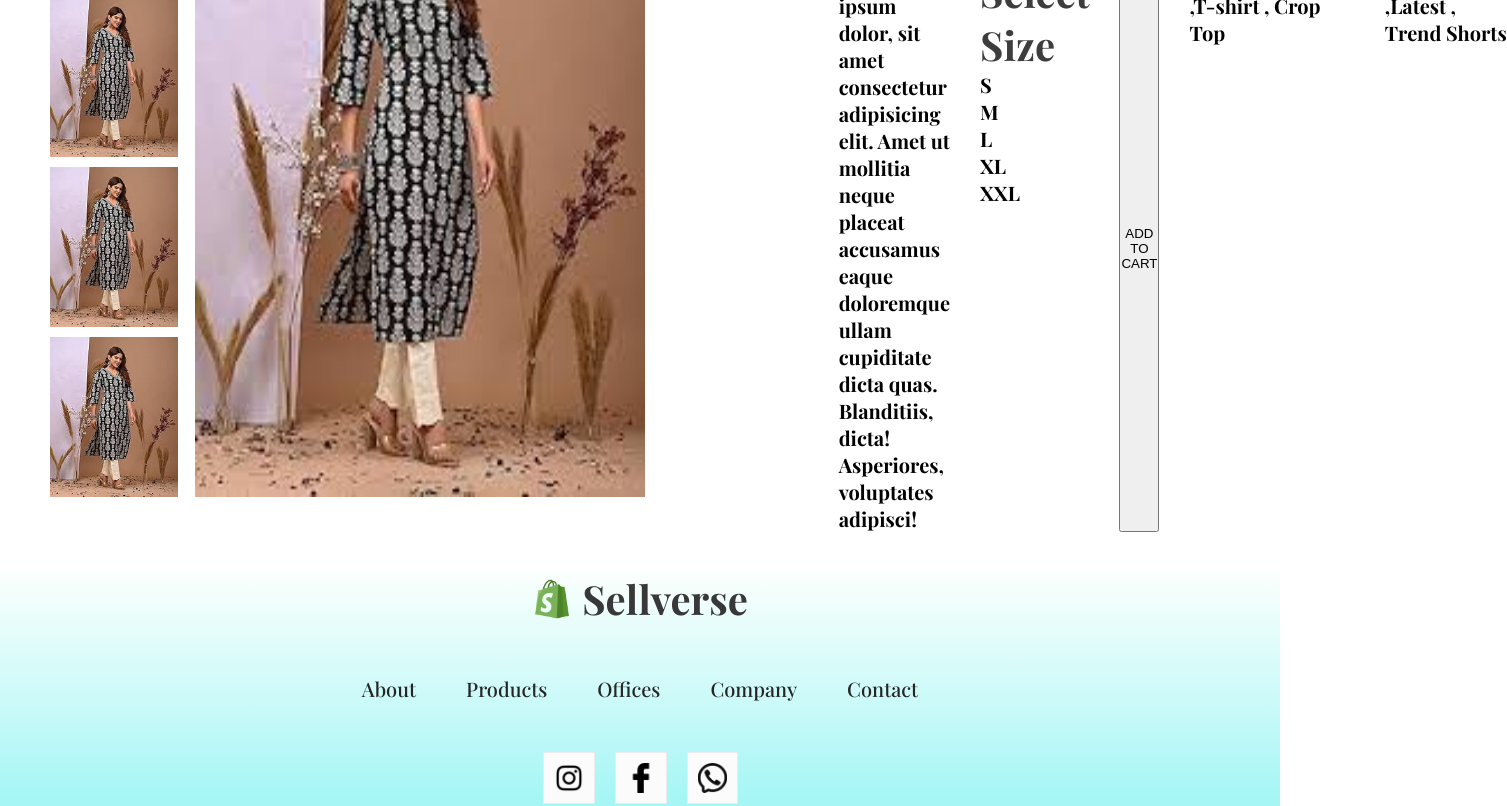
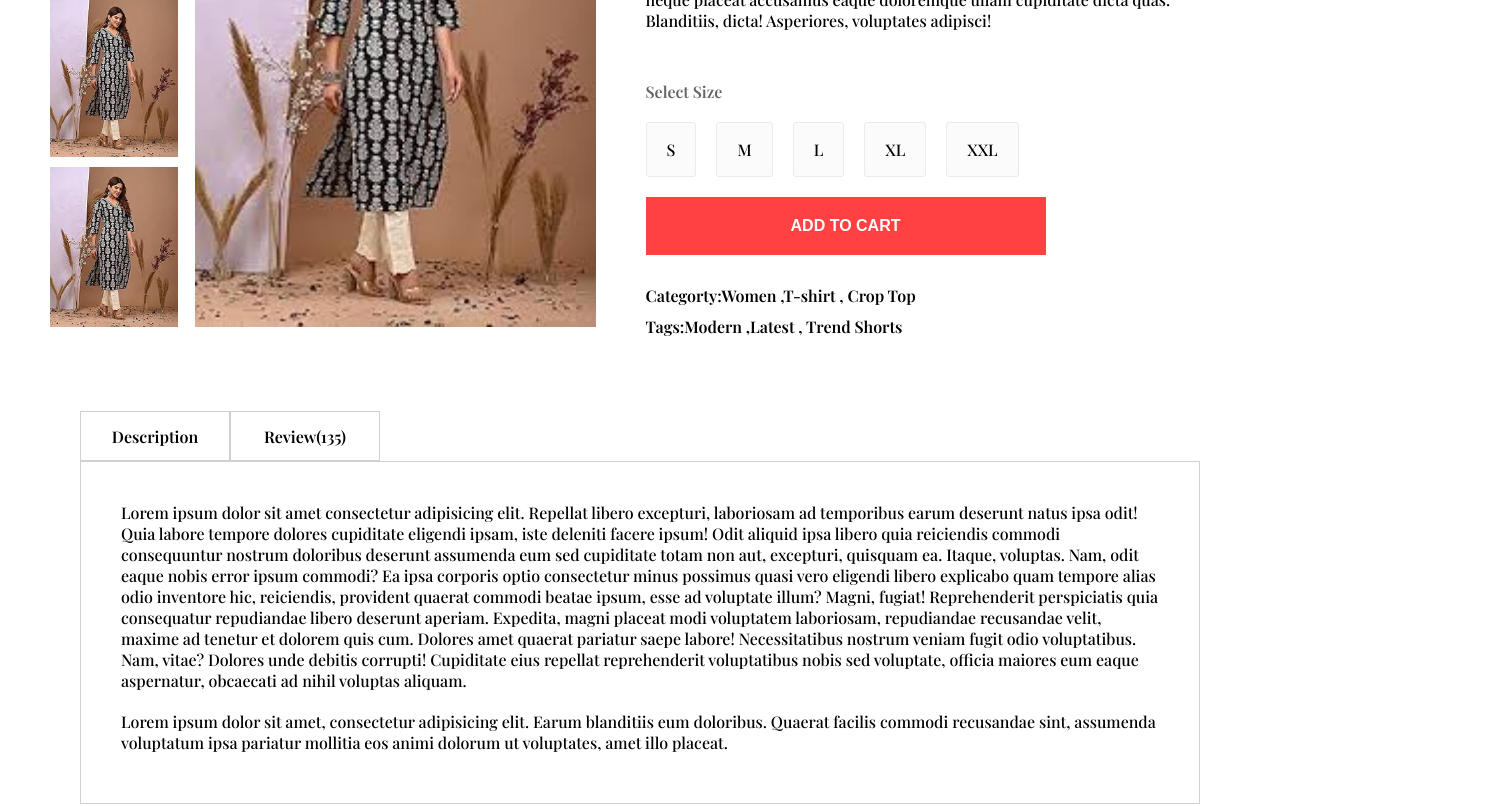
Before and after one commit to Devraj-s63/Ecommerce, a React (Vite) app in the folder frontend/: page /product/1 in a window 1280 px wide. Shown: the part 340-1146 px from the top of the page, 1507 px wide, since content can reach past the window. Built offline with nearby package versions, Linux system fonts and the light colour scheme; a web font is replaced by a local one.

Commit message:
description added

```diff
--- /dev/null
+++ b/frontend/src/Components/Description/Description.css
@@ -0,0 +1,31 @@
+.descriptionbox{
+    margin: 80px;
+
+}
+.descriptionbox-navigator{
+    display: flex;
+
+}
+.descriptionbox-nav-box{
+    display: flex;
+    align-items: center;
+    justify-content: center;
+    font-size: 16px;
+    font-weight: 600;
+    width: 150px;
+    height: 50px;
+    border: 1px solid #d0d0d0;
+}
+.descriptionbox-nav-box .fade{
+    background: #fbfbfb;
+    color: #555;
+
+}
+.descriptionbox-description{
+    display: flex;
+    flex-direction: column;
+    gap: 20px;
+    border: 1px solid #d0d0d0;
+    padding: 40px;
+    padding-bottom: 50px;
+}
--- /dev/null
+++ b/frontend/src/Components/Description/Description.jsx
@@ -0,0 +1,30 @@
+import React from 'react'
+import "./Description.css";
+const Description = () => {
+  return (
+    <div className='descriptionbox'>
+      <div className="descriptionbox-navigator">
+        <div className="descriptionbox-nav-box">
+          Description
+        </div>
+      <div className="descriptionbox-nav-box fade">
+        Review(135)
+      </div>
+
+      </div>
+      <div className="descriptionbox-description">
+        <p>Lorem ipsum dolor sit amet consectetur adipisicing elit. Repellat libero excepturi, laboriosam ad temporibus earum deserunt natus ipsa odit! Quia labore tempore dolores cupiditate eligendi ipsam, iste deleniti facere ipsum!
+        Odit aliquid ipsa libero quia reiciendis commodi consequuntur nostrum doloribus deserunt assumenda eum sed cupiditate totam non aut, excepturi, quisquam ea. Itaque, voluptas. Nam, odit eaque nobis error ipsum commodi?
+        Ea ipsa corporis optio consectetur minus possimus quasi vero eligendi libero explicabo quam tempore alias odio inventore hic, reiciendis, provident quaerat commodi beatae ipsum, esse ad voluptate illum? Magni, fugiat!
+        Reprehenderit perspiciatis quia consequatur repudiandae libero deserunt aperiam. Expedita, magni placeat modi voluptatem laboriosam, repudiandae recusandae velit, maxime ad tenetur et dolorem quis cum. Dolores amet quaerat pariatur saepe labore!
+        Necessitatibus nostrum veniam fugit odio voluptatibus. Nam, vitae? Dolores unde debitis corrupti! Cupiditate eius repellat reprehenderit voluptatibus nobis sed voluptate, officia maiores eum eaque aspernatur, obcaecati ad nihil voluptas aliquam.
+        </p>
+        <p>
+          Lorem ipsum dolor sit amet, consectetur adipisicing elit. Earum blanditiis eum doloribus. Quaerat facilis commodi recusandae sint, assumenda voluptatum ipsa pariatur mollitia eos animi dolorum ut voluptates, amet illo placeat.
+        </p>
+      </div>
+    </div>
+  )
+}
+
+export default Description
--- a/frontend/src/Components/ProductDisplay/ProductDisplay.css
+++ b/frontend/src/Components/ProductDisplay/ProductDisplay.css
@@ -1,6 +1,7 @@
 .productdisplay{
     display: flex;
     margin: 0px 50px;
+    margin-bottom: 40px;
 
 }
 .productdisplay-left{
@@ -17,11 +18,10 @@
     height: 160px;
 }
 .productimage-main-img{
-    width: 450px;
-    height: 670px
+    height: 500px
 }
 .productdisplay-right{
-    margin: 0px 50px;
+    margin: -10px 50px;
     display: flex;
     flex-direction: column;
 
@@ -31,18 +31,61 @@
     font-size: 40px;
     font-weight: 700;
 }
-.productdisplay-right-stars{
+.productdisplay-right-star{
     display: flex;
     align-items: center;
     margin-top: 10px;
-    gap: 5px;
+    gap: 15px;
     color: #1c1c1c;
     font-size: 16px;
 }
 .productdisplay-right-prices{
     display: flex;
-    margin: 40px 0px;
+    margin: 20px 0px;
     gap: 30px;
     font-size: 20px;
     font-weight: 700;
 }
+.productdisplay-right-price-old{
+    color: #818181;
+    text-decoration: line-through;
+}
+.productdisplay-right-price-new{
+    color:#ff4141 ;
+}
+.productdisplay-right-size h1{
+    margin-top: 50px;
+    color: #656565;
+    font-size: 16px;
+    font-weight: 600;
+}
+.productdisplay-right-sizes{
+    display: flex;
+    margin: 20px 0px;
+    gap: 20px;
+}
+.productdisplay-right-sizes div{
+    padding: 16px 20px;
+    background: #fbfbfb;
+    border: 1px solid #ebebeb;
+    border-radius: 3px;
+    cursor: pointer;
+}
+.productdisplay-right button{
+    padding: 20px 40px;
+    width: 400px;
+    font-size: 16px;
+    font-weight: 600;
+    color: white;
+    background: #ff4141;
+    margin-bottom: 20px;
+    border: none;
+    outline: none;
+    cursor: pointer;
+}
+.productdisplay-right-category{
+    margin-top: 10px;
+}
+.productdisplay-right-category span{
+    font-weight: 600;
+}
--- a/frontend/src/Components/ProductDisplay/ProductDisplay.jsx
+++ b/frontend/src/Components/ProductDisplay/ProductDisplay.jsx
@@ -1,7 +1,7 @@
 import React from "react";
 import "./ProductDisplay.css";
-import star_icon from "../../assets/star_icon.png"
-import star_dull_icon from "../../assets/star_dull_icon.png"
+import star_icon from "../../assets/star_icon.png";
+import star_dull_icon from "../../assets/star_dull_icon.png";
 
 const ProductDisplay = (props) => {
   const { product } = props;
@@ -9,7 +9,6 @@ const ProductDisplay = (props) => {
     <div className="productdisplay">
       <div className="productdisplay-left">
         <div className="productdisplay-img-list">
-          <img src={product.image} alt="" height="150px" />
           <img src={product.image} alt="" height="150px" />
           <img src={product.image} alt="" height="150px" />
           <img src={product.image} alt="" height="150px" />
@@ -26,11 +25,11 @@ const ProductDisplay = (props) => {
       <div className="productdisplay-right">
         <h1>{product.name}</h1>
         <div className="productdisplay-right-star">
-          <img src={star_icon} alt=""  height="20px"/>
-          <img src={star_icon} alt=""  height="20px"/>
-          <img src={star_icon} alt=""  height="20px"/>
-          <img src={star_icon} alt=""  height="20px"/>
-          <img src={star_dull_icon} alt=""  height="20px"/>
+          <img src={star_icon} alt="" height="20px" />
+          <img src={star_icon} alt="" height="20px" />
+          <img src={star_icon} alt="" height="20px" />
+          <img src={star_icon} alt="" height="20px" />
+          <img src={star_dull_icon} alt="" height="20px" />
           <p>(130)</p>
         </div>
         <div className="productdisplay-right-prices">
@@ -40,12 +39,16 @@ const ProductDisplay = (props) => {
           <div className="productdisplay-right-price-new">
             ${product.new_price}
           </div>
+          </div>
+
           <div className="productdisplay-right-discription">
-          Lorem ipsum dolor, sit amet consectetur adipisicing elit. Amet ut mollitia neque placeat accusamus eaque doloremque ullam cupiditate dicta quas. Blanditiis, dicta! Asperiores, voluptates adipisci!
+            Lorem ipsum dolor, sit amet consectetur adipisicing elit. Amet ut
+            mollitia neque placeat accusamus eaque doloremque ullam cupiditate
+            dicta quas. Blanditiis, dicta! Asperiores, voluptates adipisci!
           </div>
           <div className="productdisplay-right-size">
             <h1>Select Size</h1>
-          <div className="productdisplay-right-size">
+            <div className="productdisplay-right-sizes">
               <div>S</div>
               <div>M</div>
               <div>L</div>
@@ -55,11 +58,14 @@ const ProductDisplay = (props) => {
           </div>
           <button>ADD TO CART</button>
           <div className="productdisplay-right-category">
-          <span>Categorty:<span>Women ,T-shirt , Crop Top</span></span>
+            <span>
+              Categorty:<span>Women ,T-shirt , Crop Top</span>
+            </span>
           </div>
           <div className="productdisplay-right-category">
-          <span>Tags:<span>Modern ,Latest , Trend Shorts </span></span>
-        </div>
+            <span>
+              Tags:<span>Modern ,Latest , Trend Shorts </span>
+            </span>
           </div>
         </div>
       </div>
--- a/frontend/src/Pages/Product.jsx
+++ b/frontend/src/Pages/Product.jsx
@@ -3,6 +3,7 @@ import {ShopContext} from "../Context/ShowContext";
 import { useParams } from 'react-router-dom';
 import BredCrums from '../Components/BredCrums/BredCrums';
 import ProductDisplay from '../Components/ProductDisplay/ProductDisplay';
+import Description from '../Components/Description/Description';
 const Product = () => {
   const {all_product} = useContext(ShopContext);
   const {productId} = useParams();
@@ -11,6 +12,7 @@ const Product = () => {
     <div>
       <BredCrums product={product}/>
       <ProductDisplay product={product} />
+      <Description/>
     </div>
   )
 }
```
Also changed, not shown: frontend/src/Components/ReletedProducts/ReletedProducts.css (added), frontend/src/Components/ReletedProducts/ReletedProducts.jsx (added). Lines whose indentation alone changed are shown as unchanged.
